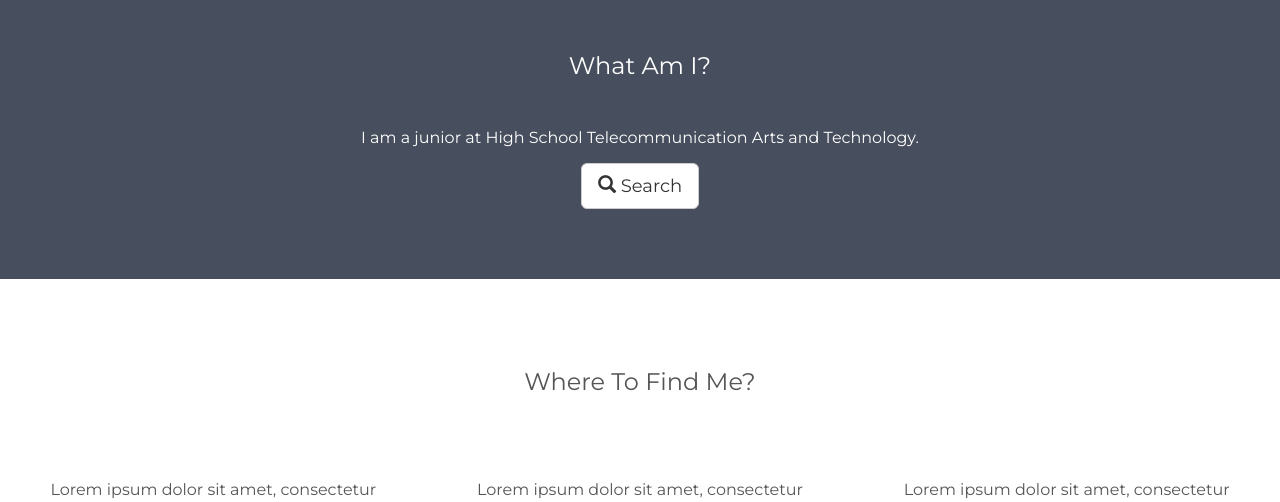
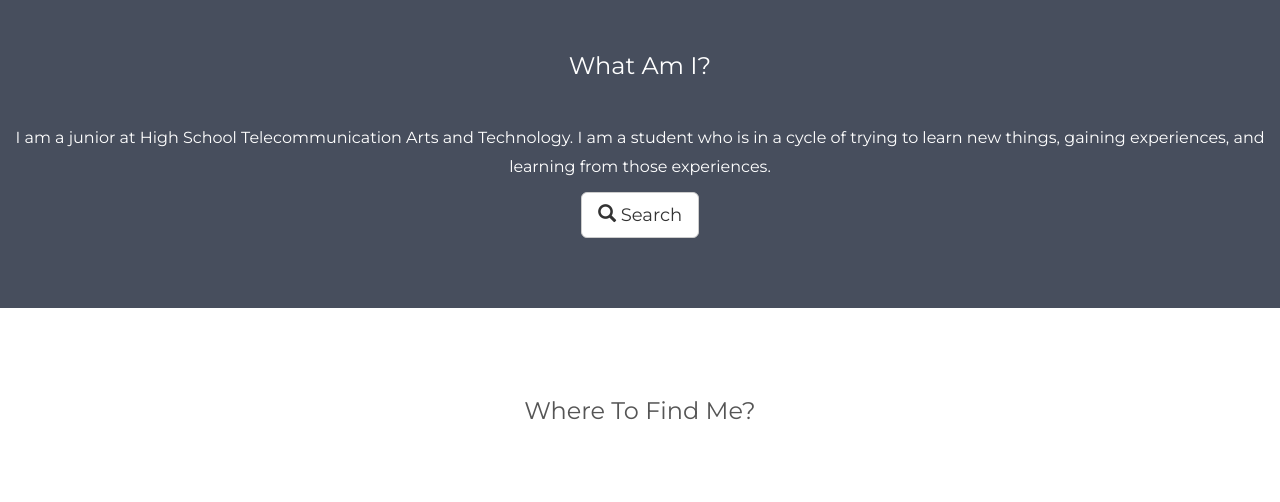
Before and after one commit to kellyx1636/kellyx1636.github.io, a plain HTML site: page index.html in a window 1280 px wide. Shown: the part 800-1302 px from the top of the page. Drawn offline with nearby package versions, Linux system fonts and the light colour scheme.

Commit message:
Adding to more of what I am.

```diff
--- a/index.html
+++ b/index.html
@@ -84,7 +84,7 @@
 <!-- Second Container -->
 <div class="container-fluid bg-2 text-center">
   <h3 class="margin">What Am I?</h3>
-  <p>I am a junior at High School Telecommunication Arts and Technology. </p>
+  <p>I am a junior at High School Telecommunication Arts and Technology. I am a student who is in a cycle of trying to learn new things, gaining experiences, and learning from those experiences.</p>
   <a href="http://www.hstat.org/" class="btn btn-default btn-lg">
     <span class="glyphicon glyphicon-search"></span> Search
   </a>
```
